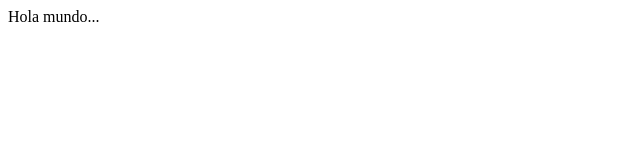
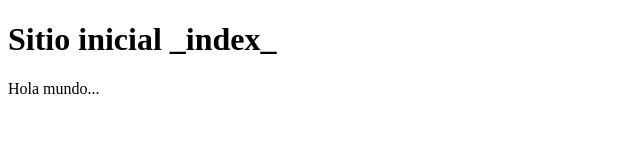
Before and after one commit to ggneiracc/sitiobs13, a plain HTML site: page index.html in a window 1280 px wide. Shown: the whole page, without its empty margins (0-640 px from the left). Drawn offline with Linux system fonts and the light colour scheme.

Commit message:
Versión 2. Se agrego h1 para titulo del sitio...

```diff
--- a/index.html
+++ b/index.html
@@ -7,6 +7,7 @@
     <title>Document</title>
 </head>
 <body>
+    <H1>Sitio inicial _index_</H1>
     Hola mundo...
 </body>
 </html>
```
